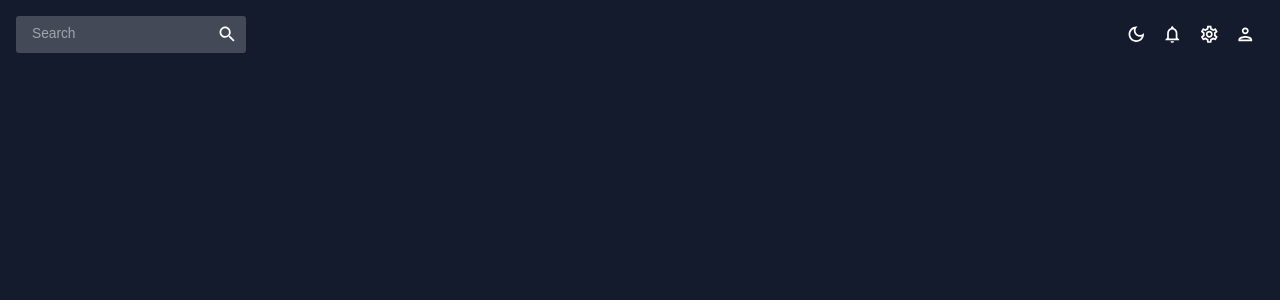
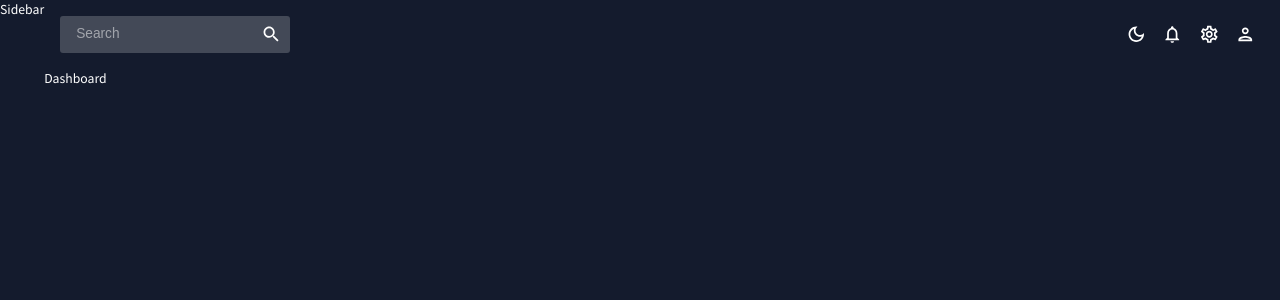
Before and after one commit to matt-arofin/Admin-Dashboard, a React (Create React App) app: page / in a window 1280 px wide. Shown: the top 300 px of the page. Built offline with nearby package versions, Linux system fonts and the light colour scheme.

Commit message:
added route scaffolding to App.js

```diff
--- a/src/App.js
+++ b/src/App.js
@@ -1,6 +1,19 @@
 import { ColorModeContext, useMode } from './theme';
 import { CssBaseline, ThemeProvider } from '@mui/material';
+import { Routes, Route } from "react-router-dom";
 import Topbar from "./views/global/Topbar";
+import Sidebar from "./views/global/Sidebar";
+import Dashboard from "./views/dashboard";
+// import Team from "./views/team";
+// import Invoices from "./views/invoices";
+// import Contacts from "./views/contacts";
+// import Bar from "./views/far";
+// import Form from "./views/form";
+// import Line from "./views/line";
+// import Pie from "./views/pie";
+// import FAQ from "./views/faq";
+// import Geography from "./views/geography";
+// import Calendar from "./views/calendar";
 
 function App() {
   const [theme, colorMode] = useMode();
@@ -10,8 +23,22 @@
       <ThemeProvider theme={theme}>
         <CssBaseline />
         <div className="app">
+          <Sidebar />
           <main className="content">
             <Topbar />
+            <Routes>
+              <Route path="/" element={<Dashboard />} />
+              {/* <Route path="/team" element={<Team />} /> */}
+              {/* <Route path="/invoices" element={<Invoices />} /> */}
+              {/* <Route path="/contacts" element={<Contacts />} /> */}
+              {/* <Route path="/bar" element={<Bar />} /> */}
+              {/* <Route path="/form" element={<Form />} /> */}
+              {/* <Route path="/line" element={<Line />} /> */}
+              {/* <Route path="/pie" element={<Pie />} /> */}
+              {/* <Route path="/faq" element={<FAQ />} /> */}
+              {/* <Route path="/geography" element={<Geography />} /> */}
+              {/* <Route path="/calendar" element={<Calendar />} /> */}
+            </Routes>
           </main>
         </div>
       </ThemeProvider>
```
